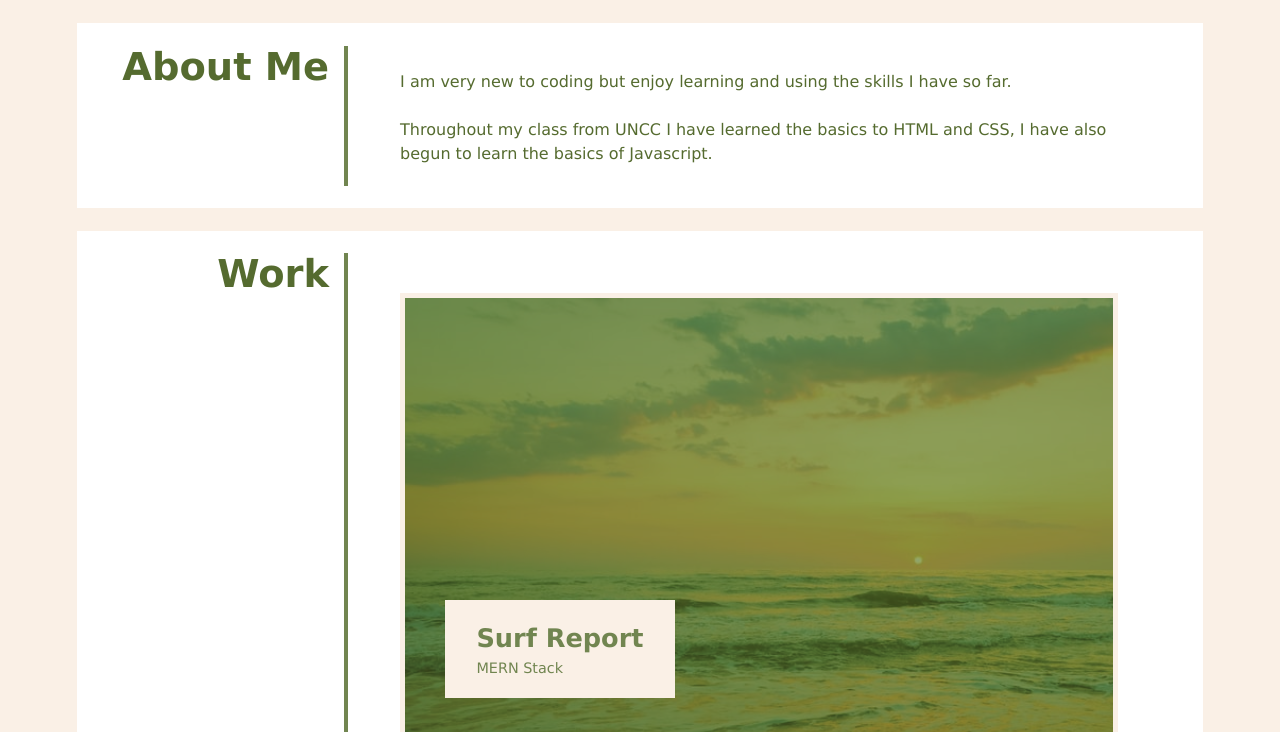
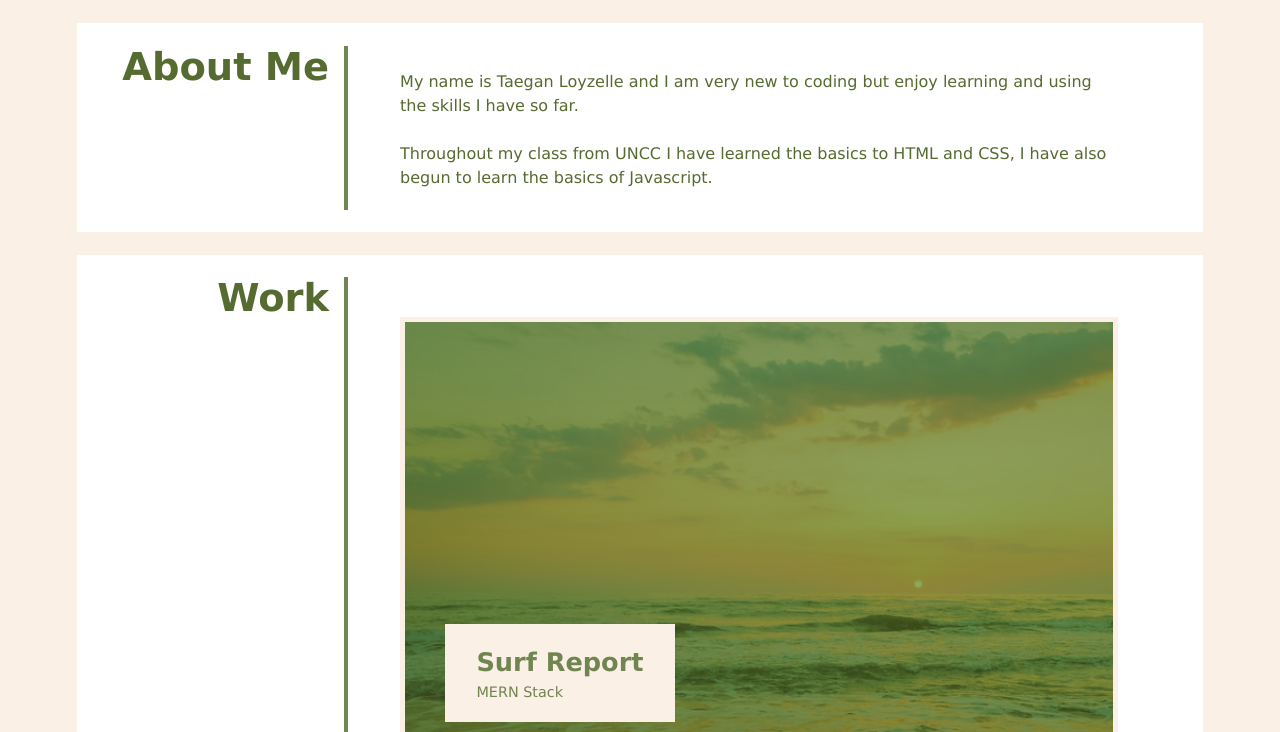
Before and after one commit to tloyzelle/Portfolio, a plain HTML site: page index.html in a window 1280 px wide. Shown: the part 368-1100 px from the top of the page. Drawn offline with Linux system fonts and the light colour scheme.

Commit message:
Updating about me

```diff
--- a/index.html
+++ b/index.html
@@ -30,7 +30,7 @@
         <section class="page_section" id="about">
             <h2>About Me</h2>
             <div>
-                <p>I am very new to coding but enjoy learning and using the skills I have so far.
+                <p>My name is Taegan Loyzelle and I am very new to coding but enjoy learning and using the skills I have so far.
 
                 </p>
                 <p>Throughout my class from UNCC I have learned the basics to HTML and CSS, I have also begun to learn the basics of Javascript.
```
